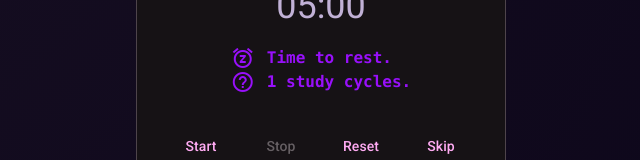
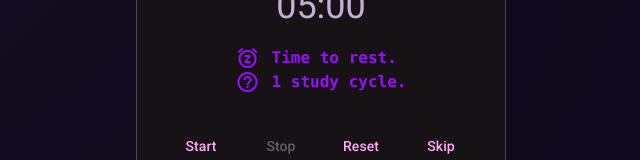
Before and after one commit to Joao-Vtr-Oliveira/pomodoro, an Angular app: page / in a window 1280 px wide. Both pictures are taken after a click on the button "Skip". Shown: the part 369-529 px from the top of the page, without its empty margins (319-959 px from the left). Built offline with nearby package versions, Linux system fonts and the light colour scheme.

Commit message:
fix: change to 'cycle' in the first cycle

```diff
--- a/src/app/app.html
+++ b/src/app/app.html
@@ -53,7 +53,7 @@
 							aria-label="Example home icon"
 							fontIcon="help_outline"
 						></mat-icon>
-						{{ clockService.studyCycle() }} study cycles.
+						{{ clockService.studyCycle() }} {{ clockService.studyCycle() === 1 ? 'study cycle.' : 'study cycles.' }}
 					</span>
 					}
 				</div>
```
